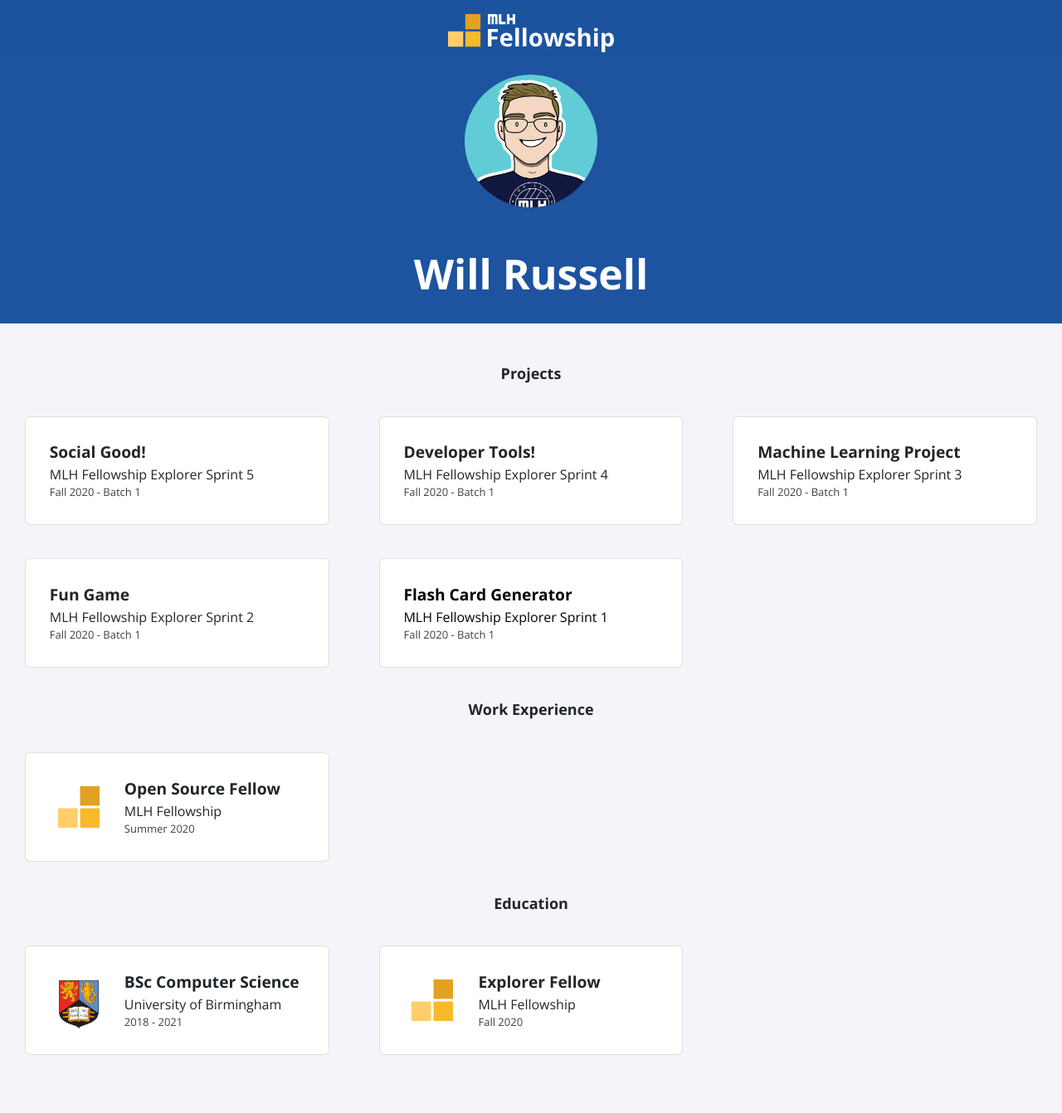
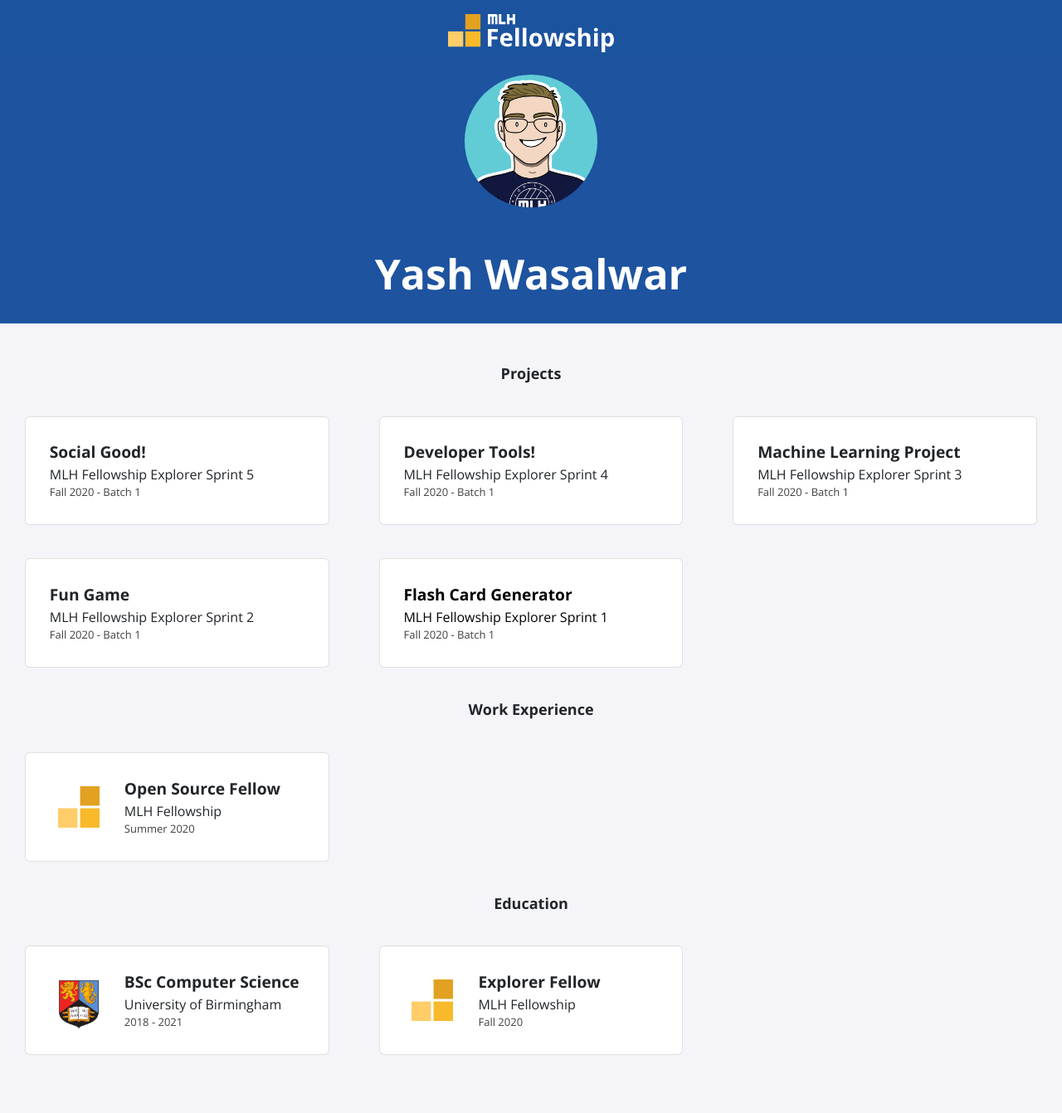
Before and after one commit to Yash-Wasalwar-07/Yash-Wasalwar-07.github.io, a Jekyll site: the page built from index.html, in a window 1280 px wide. Shown: the whole page at 83% size. Built offline with Jekyll 4.4.1, drawn with Linux system fonts in a browser that asks for light colours; nearby versions of some CDN libraries.

Commit message:
Update _config.yml

```diff
--- a/_config.yml
+++ b/_config.yml
@@ -1,11 +1,11 @@
-title: "Will Russell"
+title: "Yash Wasalwar"
 email: fellowship@mlh.io
 description: >- # this means to ignore newlines until "baseurl:"
   Write an awesome description for your new site here. You can edit this
   line in _config.yml. It will appear in your document head meta (for
   Google search results) and in your feed.xml site description.
 baseurl: "/"
-url: "/portfolio-template"
+url: "https://Yash-Wasalwar-07.github.io/"
 twitter_username: mlhacks
 github_username:  mlh-fellowship
 
```
